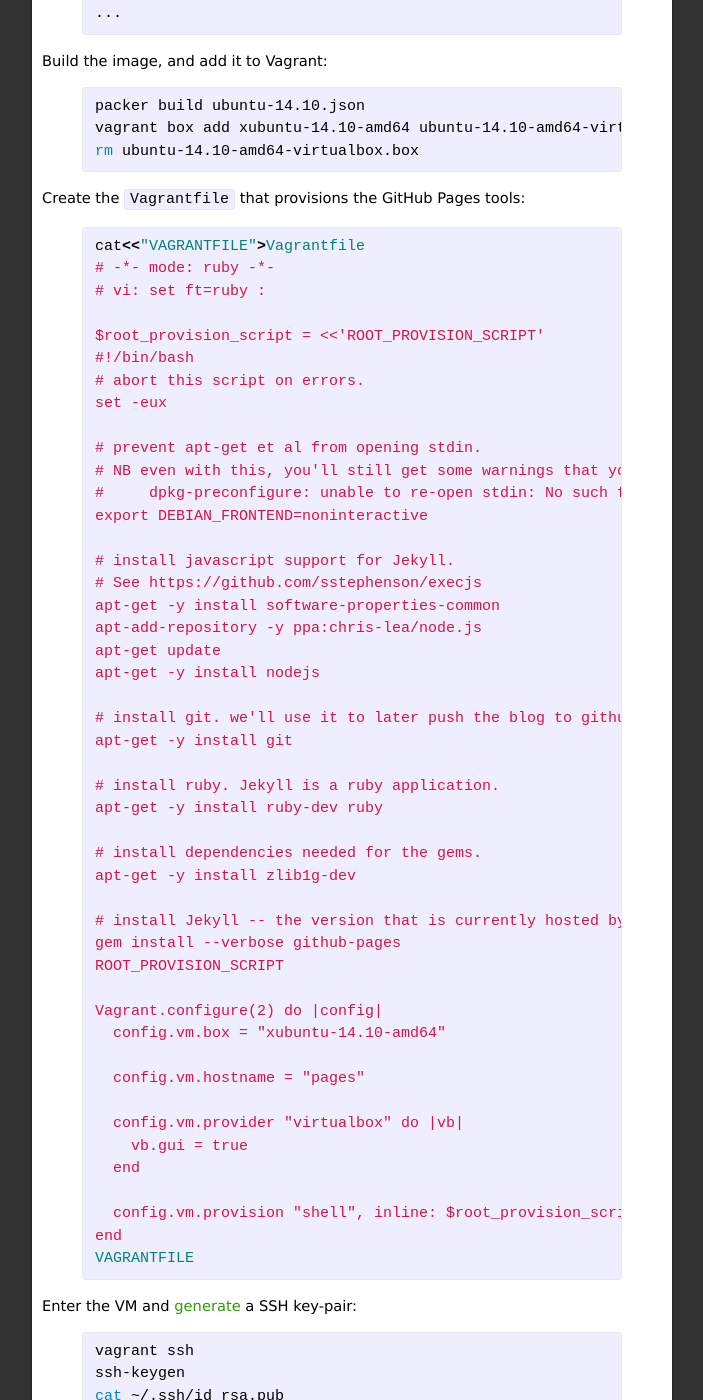
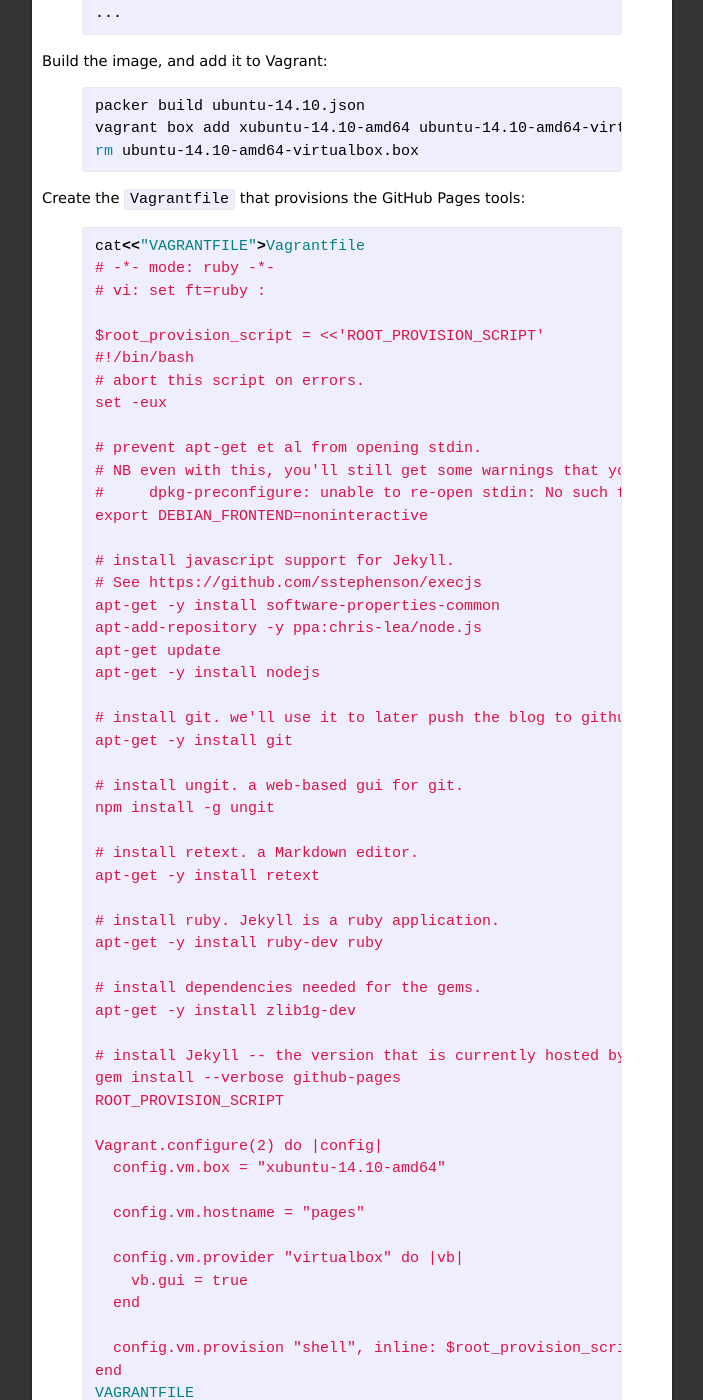
Before and after one commit to rgl/rgl.github.io, a Jekyll site: the page built from _posts/2015-03-13-bootstrapping-your-github-pages-blog-with-vagrant.md, in a window 1280 px wide and 1400 px high, scrolled down 395 px. Shown: the whole window, without its empty margins (288-991 px from the left). Built offline with Jekyll 4.4.1, drawn with Linux system fonts in a browser that asks for light colours; comment, search, counter and statistics services are not loaded.

Commit message:
Also install ungit and retext.

```diff
--- a/_posts/2015-03-13-bootstrapping-your-github-pages-blog-with-vagrant.md
+++ b/_posts/2015-03-13-bootstrapping-your-github-pages-blog-with-vagrant.md
@@ -59,6 +59,12 @@
 
 # install git. we'll use it to later push the blog to github.
 apt-get -y install git
+
+# install ungit. a web-based gui for git.
+npm install -g ungit
+
+# install retext. a Markdown editor.
+apt-get -y install retext
 
 # install ruby. Jekyll is a ruby application.
 apt-get -y install ruby-dev ruby
```
